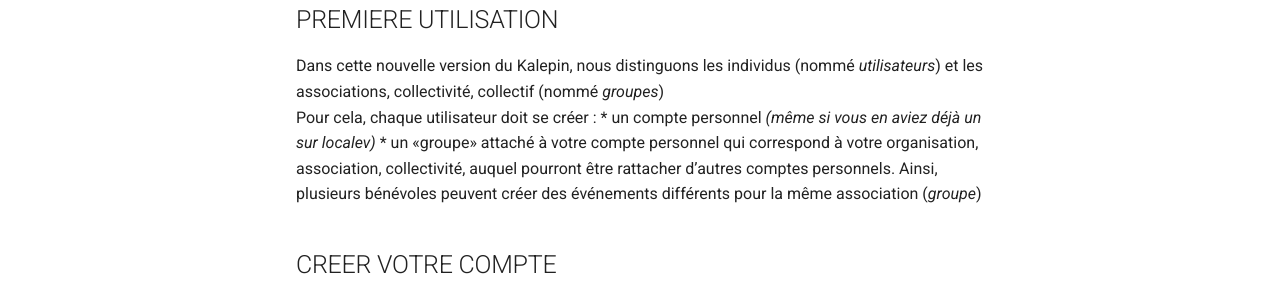
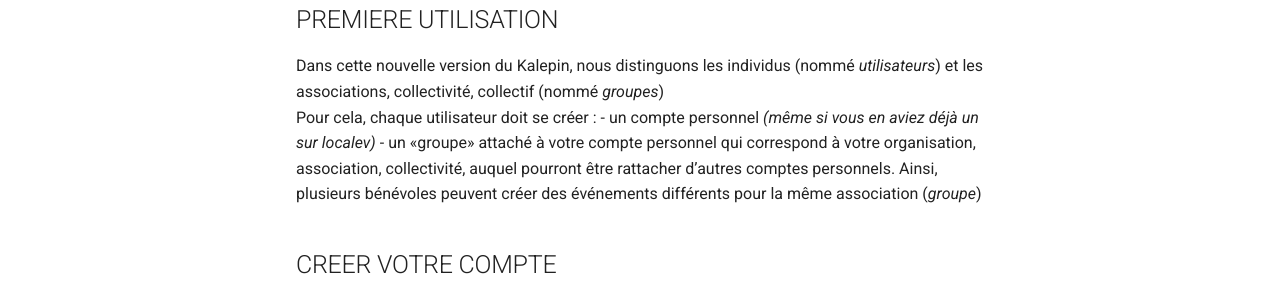
Before and after one commit to cleming/faq-kalepin, an MkDocs documentation site: the page built from docs/index.md, in a window 1280 px wide and 1035 px high. Shown: the part 310-610 px from the top of the window. Built offline with MkDocs 1.6.1 and Material for MkDocs 9.7.7, drawn with Linux system fonts in a browser that asks for light colours.

```diff
--- a/docs/index.md
+++ b/docs/index.md
@@ -7,8 +7,8 @@ Le Kalepin est un projet porté par l'association [La Fabrik](https://lafabrik-m
 ## PREMIERE UTILISATION
 Dans cette nouvelle version du Kalepin, nous distinguons les individus (nommé _utilisateurs_) et les associations, collectivité, collectif (nommé _groupes_)
 Pour cela, chaque utilisateur doit se créer :
- * un compte personnel _(même si vous en aviez déjà un sur localev)_
- * un «groupe» attaché à votre compte personnel qui correspond à votre organisation, association, collectivité, auquel pourront être rattacher d’autres comptes personnels. Ainsi, plusieurs bénévoles peuvent créer des événements différents pour la même association (_groupe_)
+- un compte personnel _(même si vous en aviez déjà un sur localev)_
+- un «groupe» attaché à votre compte personnel qui correspond à votre organisation, association, collectivité, auquel pourront être rattacher d’autres comptes personnels. Ainsi, plusieurs bénévoles peuvent créer des événements différents pour la même association (_groupe_)
 
 ## CREER VOTRE COMPTE
 Chaque utilisateur doit se créer un compte personnel (même si vous en aviez déjà un sur localev).
```
